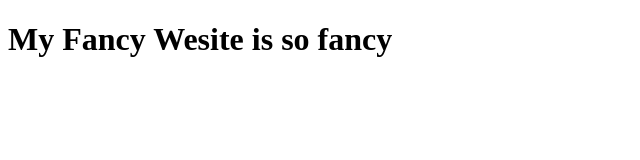
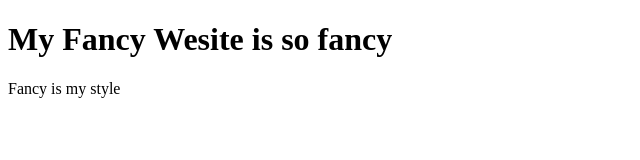
Before and after one commit to alannarisse/my-fancy-website, a plain HTML site: page index.html in a window 1280 px wide. Shown: the whole page, without its empty margins (0-640 px from the left). Drawn offline with Linux system fonts and the light colour scheme.

Commit message:
added a paragraph

```diff
--- a/index.html
+++ b/index.html
@@ -7,5 +7,6 @@
   </head>
   <body>
     <h1>My Fancy Wesite is so fancy</h1>
+    <p>Fancy is my style</p>
   </body>
 </html>
```
